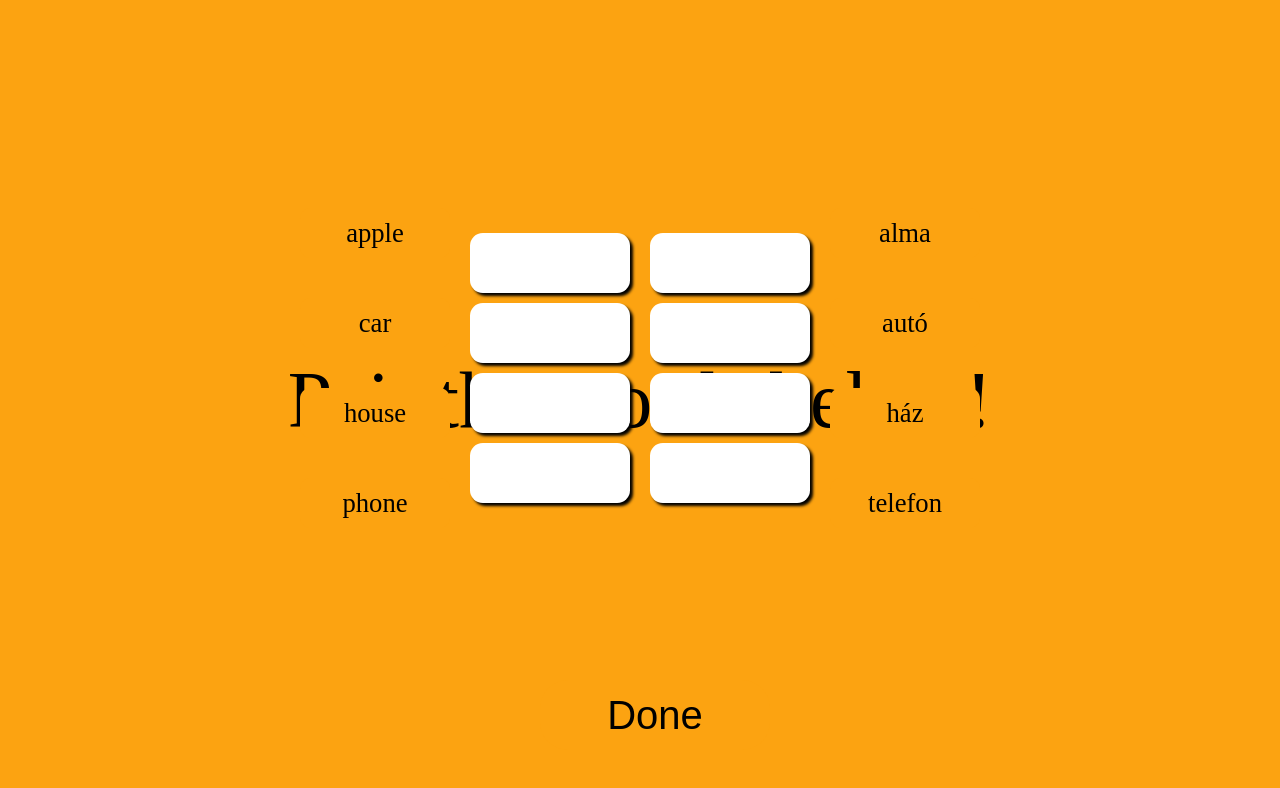
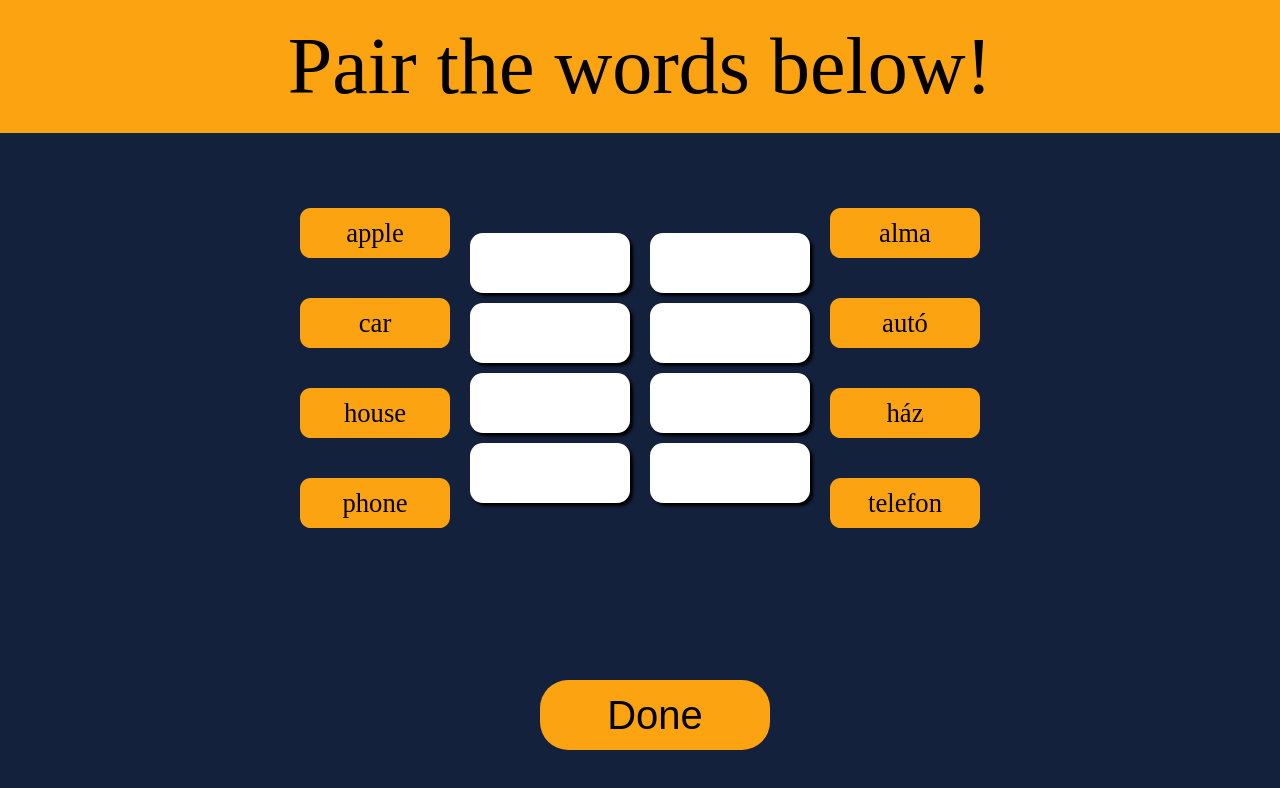
Before and after one commit to markvarga21/wordMatcherBackend, a plain HTML site: page doc/src/index.html in a window 1280 px wide. Drawn offline with Linux system fonts and the light colour scheme.

Commit message:
Az oldal stílusának javítása

```diff
--- a/doc/src/css/style.css
+++ b/doc/src/css/style.css
@@ -12,8 +12,8 @@ body {
 
 .topBar {
     background-color: #FCA311;
-    width: 100vw;
-    height: 100vh;
+    width: 100%;
+    height: 100pt;
     position: fixed;
     top: 0;
     left: 0;
```
